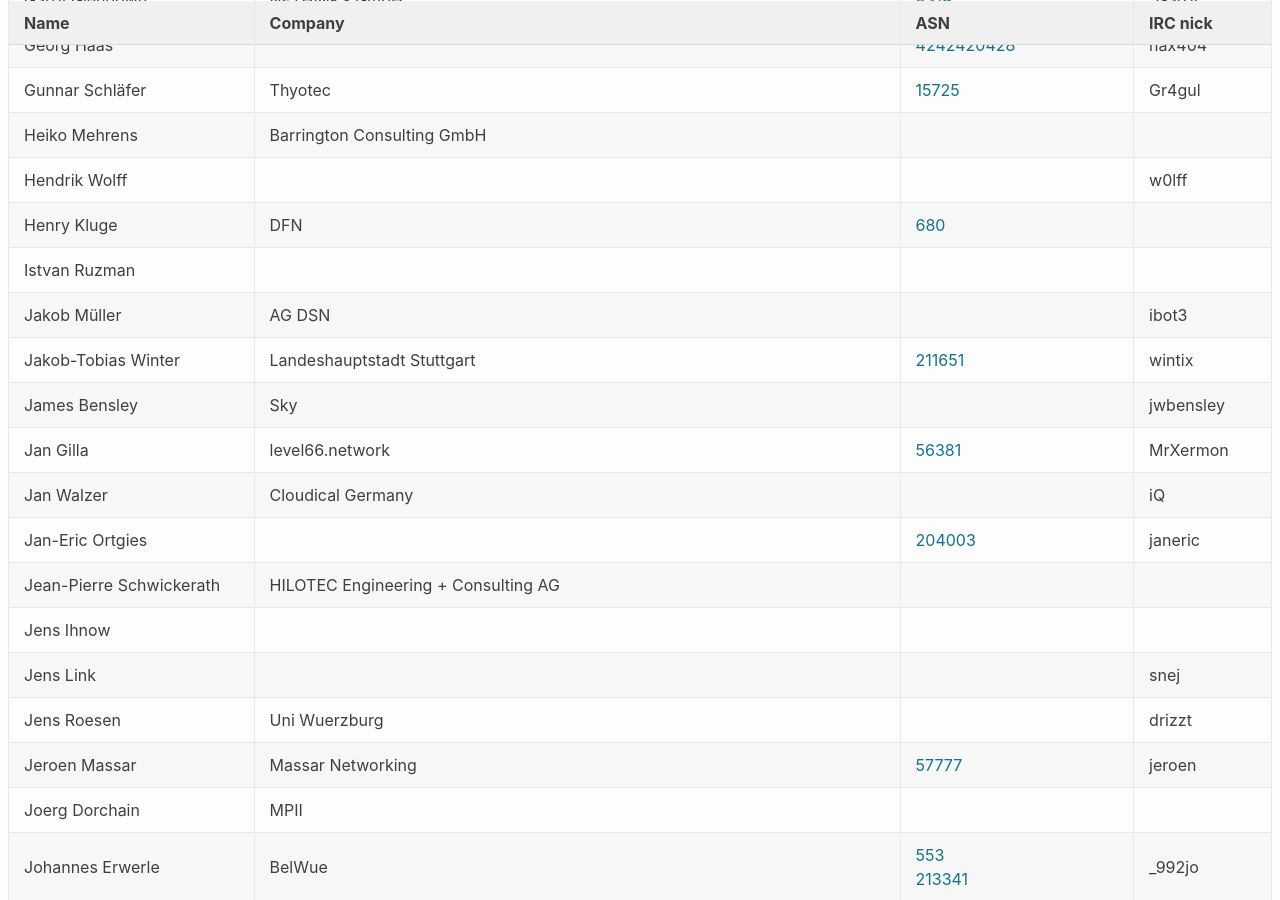
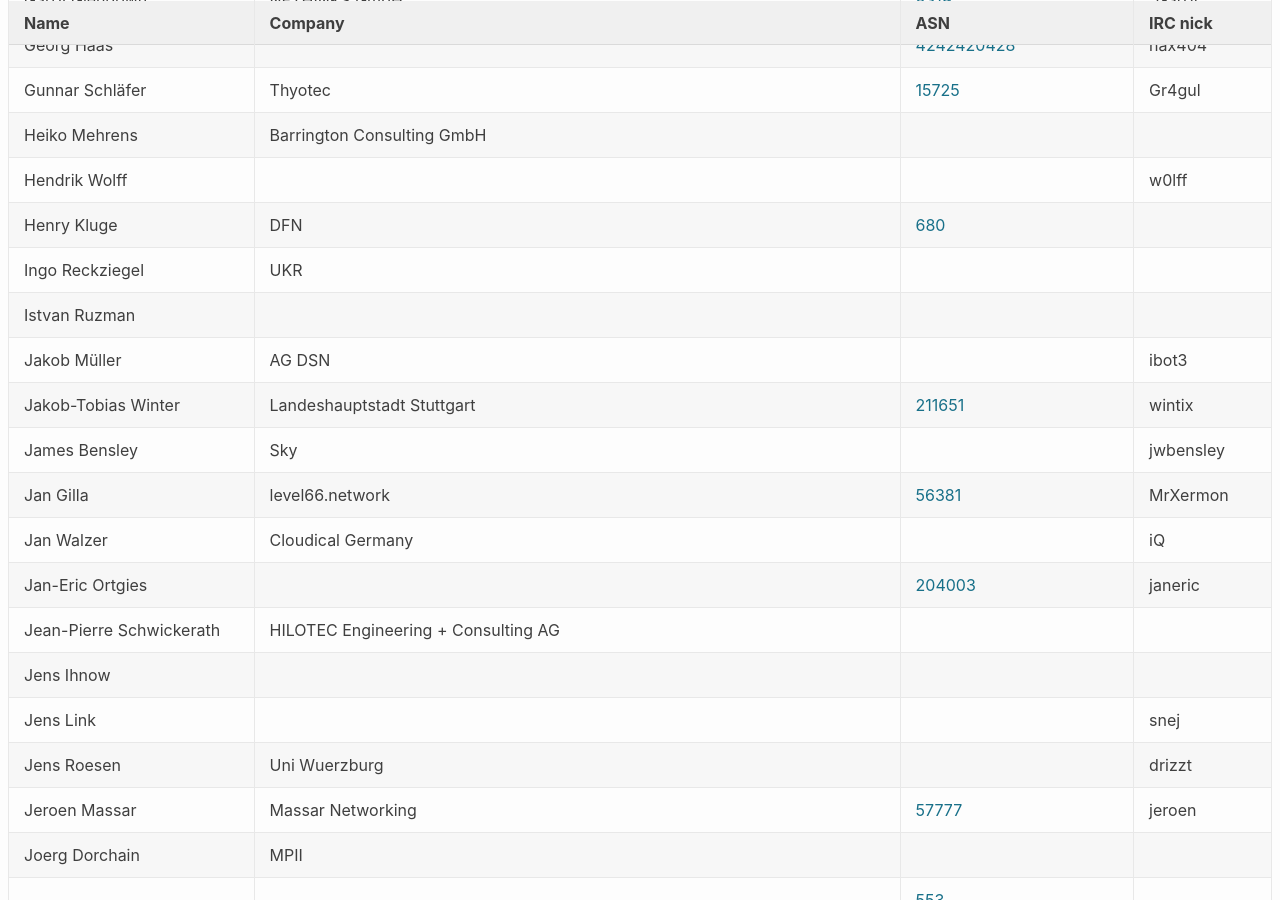
Before and after one commit to denog/pretix-attendeelist, a Jekyll site: the page built from denog13/index.markdown, in a window 1280 px wide and 900 px high, scrolled down 3250 px. Built offline with Jekyll 4.4.1, drawn with Linux system fonts in a browser that asks for light colours.

Commit message:
Latest data: Tue Oct  5 20:49:49 UTC 2021

```diff
--- a/_data/attendees_denog13.json
+++ b/_data/attendees_denog13.json
@@ -454,6 +454,12 @@
     "company": "DFN",
     "irc": null,
     "asn": "680"
+  },
+  {
+    "name": "Ingo Reckziegel",
+    "company": "UKR",
+    "irc": null,
+    "asn": null
   },
   {
     "name": "Istvan Ruzman",
```
